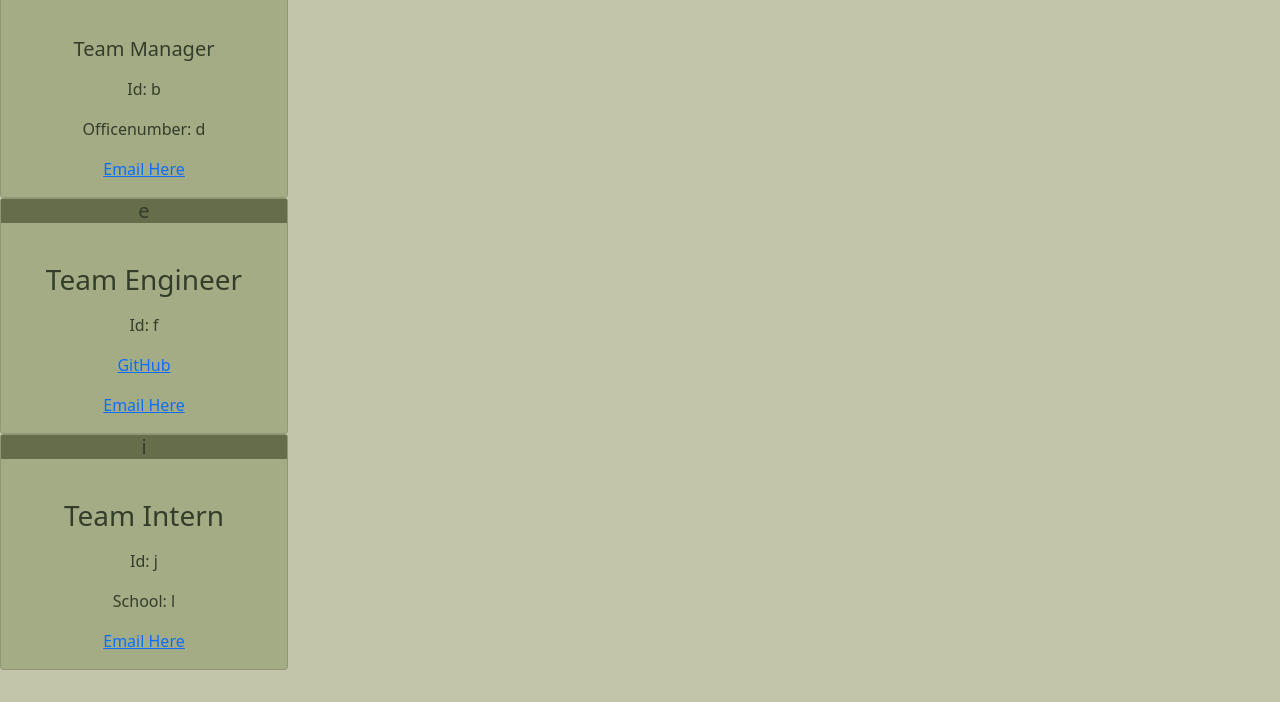
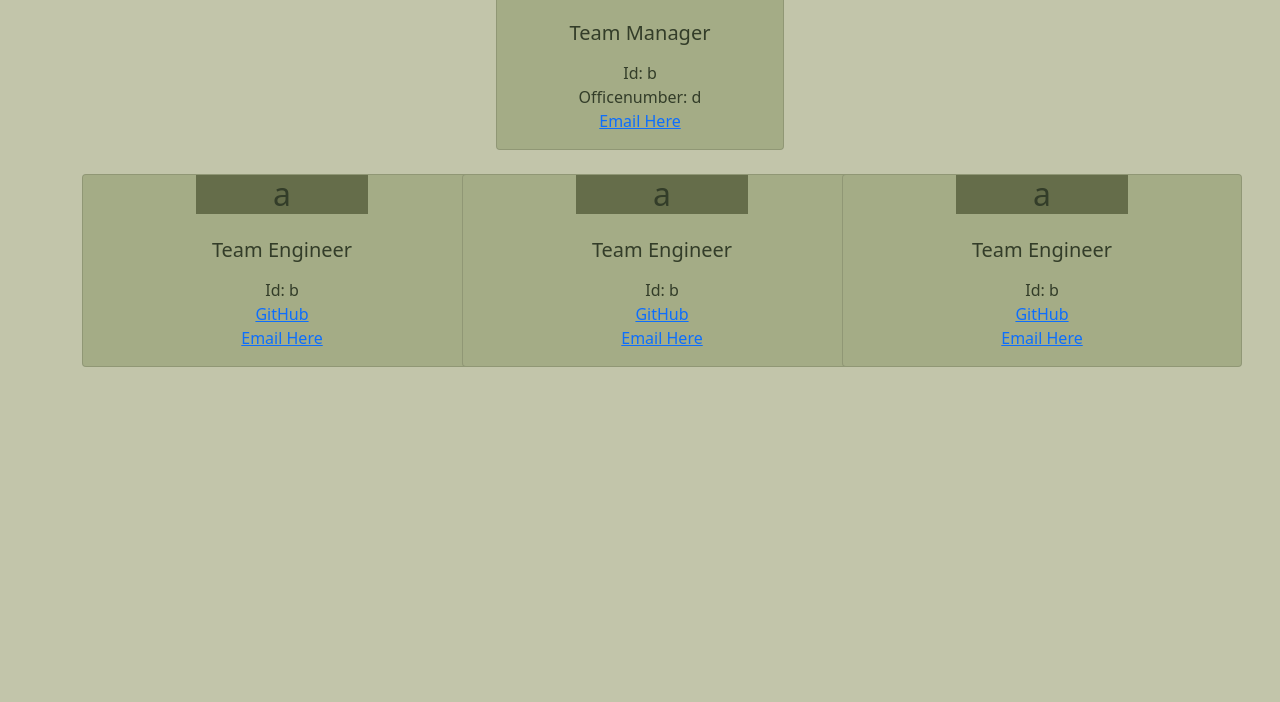
Before and after one commit to a-wiles/Employee-List, a website: page index.html in a window 1280 px wide. Shown: the part 98-800 px from the top of the page. Drawn offline with nearby package versions, Linux system fonts and the light colour scheme.

Commit message:
Working code with properly formatted css that adjusts based upon how many employees are entered

```diff
--- a/CSS/style.css
+++ b/CSS/style.css
@@ -1,3 +1,9 @@
+* {
+    box-sizing: border-box;
+    padding: 0;
+    margin: 0;
+}
+
 :root {
     --seal-brown: #582f0eff;
     --russet: #7f4f24ff;
@@ -25,9 +31,25 @@ body {
 .card {
     background-color: var(--laurel-green-2);
     color: var(--kombu-green);
+    width: 30%;
+    height: auto;
+    margin: 0 auto;
+    display: grid;
+    flex-wrap: wrap;
+    justify-content: space-around;
+
 }
 
 .card-title {
     background-color: var(--dark-olive-green);
     color: var(--kombu-green);
+    width: 100%;
 }
+
+.card-text {
+    margin: 0%;
+}
+
+.container {
+
+}
--- a/index.html
+++ b/index.html
@@ -23,28 +23,52 @@
   </div>
 </div>
 
+    <br>
+    <div class="container">
+  <div class="row">
 
-        <div class="card" style="width: 18rem;">
-        <h5 class="card-title">e</h5>
+        <div class="col-4">
+        <div class="card" style="width: 25rem;">
+        <h2 class="card-title">a</h2>
   <div class="card-body">
-    <p class="card-text"><h3>Team Engineer</h3></p>
-    <p class="card-text">Id: f</p>
-    <p class="card-text"><a href="https://github.com/h">GitHub</a></p>
-    <p class="card-text"><a href="mailto:g">Email Here</a></p>
+    <p class="card-text"><h5>Team Engineer</h5></p>
+    <p class="card-text">Id: b</p>
+    <p class="card-text"><a href="https://github.com/d">GitHub</a></p>
+    <p class="card-text"><a href="mailto:c">Email Here</a></p>
   </div>
 </div>
+</div>
 
-
-        <div class="card" style="width: 18rem;">
-        <h5 class="card-title">i</h5>
+        <div class="col-4">
+        <div class="card" style="width: 25rem;">
+        <h2 class="card-title">a</h2>
   <div class="card-body">
-    <p class="card-text"><h3>Team Intern</h3></p>
-    <p class="card-text">Id: j</p>
-    <p class="card-text">School: l</p>
-    <p class="card-text"><a href="mailto: k">Email Here</a></p>
+    <p class="card-text"><h5>Team Engineer</h5></p>
+    <p class="card-text">Id: b</p>
+    <p class="card-text"><a href="https://github.com/d">GitHub</a></p>
+    <p class="card-text"><a href="mailto:c">Email Here</a></p>
   </div>
 </div>
+</div>
 
+        <div class="col-4">
+        <div class="card" style="width: 25rem;">
+        <h2 class="card-title">a</h2>
+  <div class="card-body">
+    <p class="card-text"><h5>Team Engineer</h5></p>
+    <p class="card-text">Id: b</p>
+    <p class="card-text"><a href="https://github.com/d">GitHub</a></p>
+    <p class="card-text"><a href="mailto:c">Email Here</a></p>
+  </div>
+</div>
+</div>
+
+  </div></div>
+<br>
+  <div class="container">
+  <div class="row">
+
+  </div></div>
     <script src="https://cdn.jsdelivr.net/npm/bootstrap@5.1.3/dist/js/bootstrap.bundle.min.js" integrity="sha384-ka7Sk0Gln4gmtz2MlQnikT1wXgYsOg+OMhuP+IlRH9sENBO0LRn5q+8nbTov4+1p" crossorigin="anonymous"></script>
 
 
```
Also changed, not shown: index.js (+14 -2 lines).
